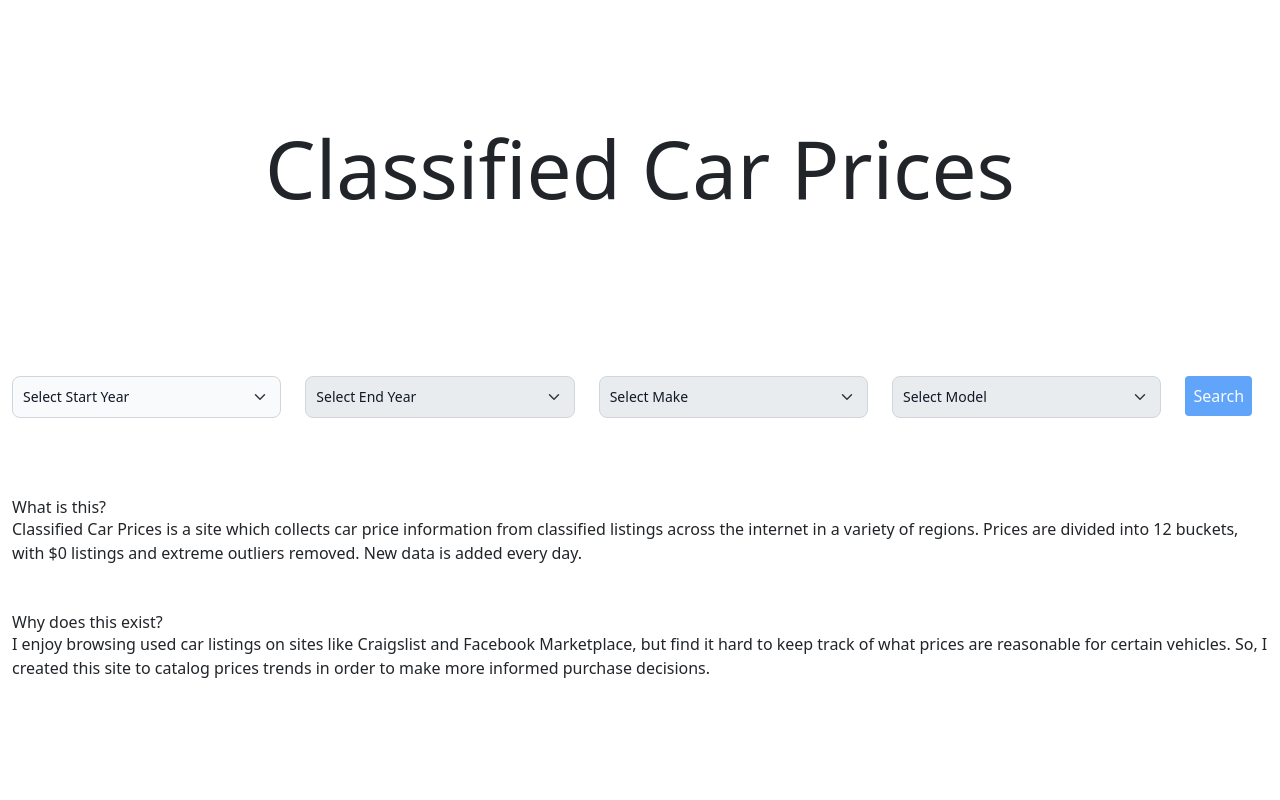
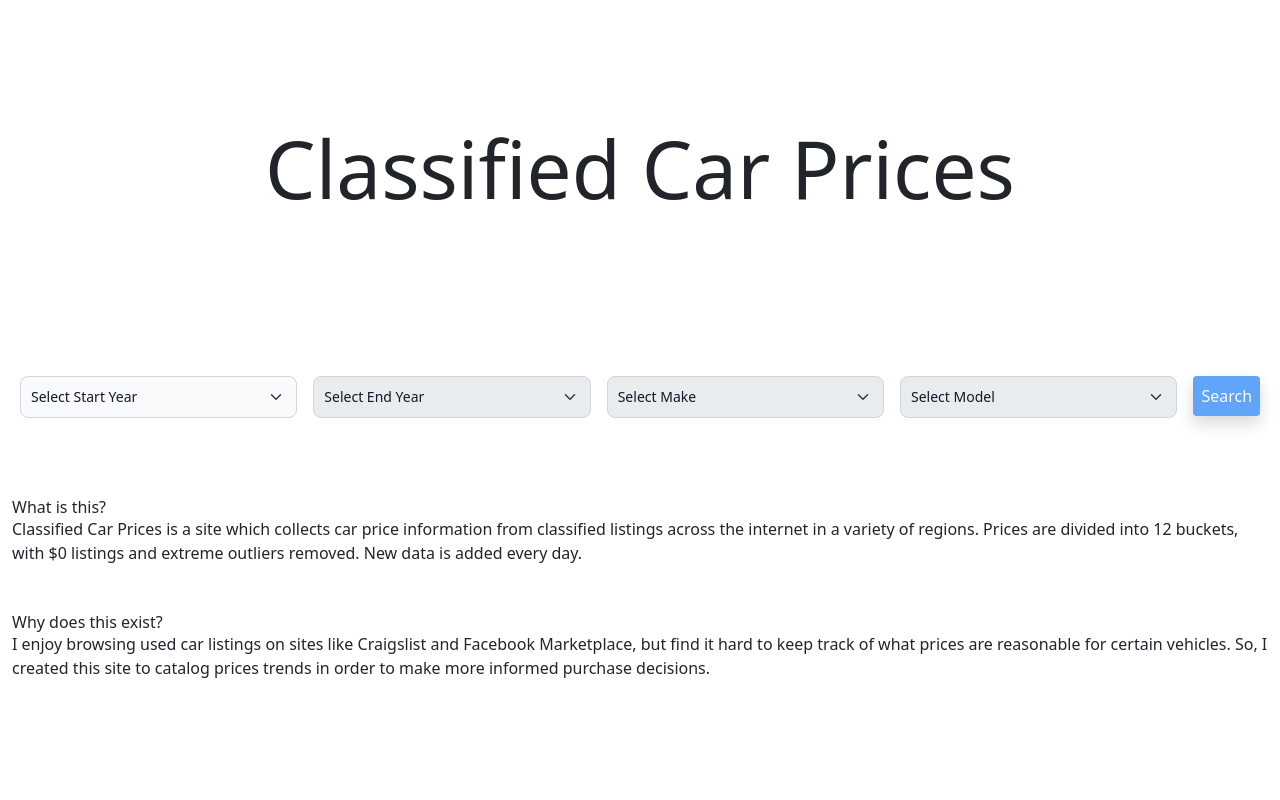
Before and after one commit to atra2396/auto-price-index-site, a FastAPI app: page / in a window 1280 px wide. Run offline with FastAPI, Linux system fonts and the light colour scheme; style sheets or scripts are compiled from the project's sources; some libraries are stand-ins or nearby versions.

Commit message:
Few more updates to positioning

```diff
--- a/static/styles.css
+++ b/static/styles.css
@@ -4,7 +4,7 @@
 
 @layer components {
   .select-primary {
-    @apply bg-gray-50 border border-gray-300 text-gray-900 text-sm focus:border-blue-200 rounded-lg block w-full p-2.5;
+    @apply bg-gray-50 border border-gray-300 text-gray-900 text-sm focus:border-blue-200 rounded-lg block w-full p-2.5 flex-initial;
   }
 }
 
--- a/templates/index.html
+++ b/templates/index.html
@@ -16,37 +16,33 @@
     </div>
     {% endif %}
 </div>
-<form class="row mt-3">
-    <div class="col">
+<form class="flex mt-3">
+    <div class="w-full px-2">
         <select name="start_year" class="year-selector form-select select-primary" id="start-year-select"
             onchange="update_selector('end-year-select', get_end_years(), 'End Year')" aria-label="Year selector">
             <option selected>Select Start Year</option>
         </select>
     </div>
-    <div class="w-full d-lg-none"></div>
-    <div class="col">
+    <div class="w-full px-2">
         <select name="end_year" class="form-select select-primary" id="end-year-select"
             onchange="update_selector('make-select', get_makes_for_year(), 'Make')" disabled>
             <option selected>Select End Year</option>
 
         </select>
     </div>
-    <div class="w-full d-lg-none"></div>
-    <div class="col">
+    <div class="w-full px-2">
         <select name="make" class="form-select select-primary" id="make-select"
             onchange="update_selector('model-select', get_models_for_year_make(), 'Model')" aria-label="Make selector" disabled>
             <option selected>Select Make</option>
         </select>
     </div>
-    <div class="w-full d-lg-none"></div>
-    <div class="col">
+    <div class="w-full px-2">
         <select name="model" class="form-select select-primary" id="model-select" aria-label="Model selector" disabled>
             <option selected>Select Model</option>
         </select>
     </div>
-    <div class="w-full d-lg-none"></div>
-    <div class="col-1">
-        <button type="submit" class="bg-blue-400 hover:bg-blue-200 transition p-2 rounded text-gray-50" hx-get="/" hx-push-url="true" hx-include=".form-select"
+    <div class="px-2">
+        <button type="submit" class="bg-blue-400 hover:bg-blue-200 transition p-2 rounded text-gray-50 shadow" hx-get="/" hx-push-url="true" hx-include=".form-select"
             hx-target="#chart-div">Search</button>
     </div>
 </form>
--- a/templates/layout.html
+++ b/templates/layout.html
@@ -11,12 +11,12 @@
     <title>Classified Car Prices</title>
   </head>
 
-  <body class="min-vh-100">
+  <body class="h-full">
     <script src="https://cdn.jsdelivr.net/npm/bootstrap@5.1.3/dist/js/bootstrap.bundle.min.js" integrity="sha384-ka7Sk0Gln4gmtz2MlQnikT1wXgYsOg+OMhuP+IlRH9sENBO0LRn5q+8nbTov4+1p" crossorigin="anonymous"></script>
     <script src="https://unpkg.com/htmx.org@1.7.0" integrity="sha384-EzBXYPt0/T6gxNp0nuPtLkmRpmDBbjg6WmCUZRLXBBwYYmwAUxzlSGej0ARHX0Bo" crossorigin="anonymous"></script>
     <script src="https://cdn.jsdelivr.net/npm/chart.js@3.7.1/dist/chart.min.js" integrity="sha256-ErZ09KkZnzjpqcane4SCyyHsKAXMvID9/xwbl/Aq1pc=" crossorigin="anonymous"></script>
     <script src="static/scripts.js"></script>
-    <div class="container mh-100">
+    <div class="container h-fit">
         {% block content %}{% endblock %}
     </div>
 
```
